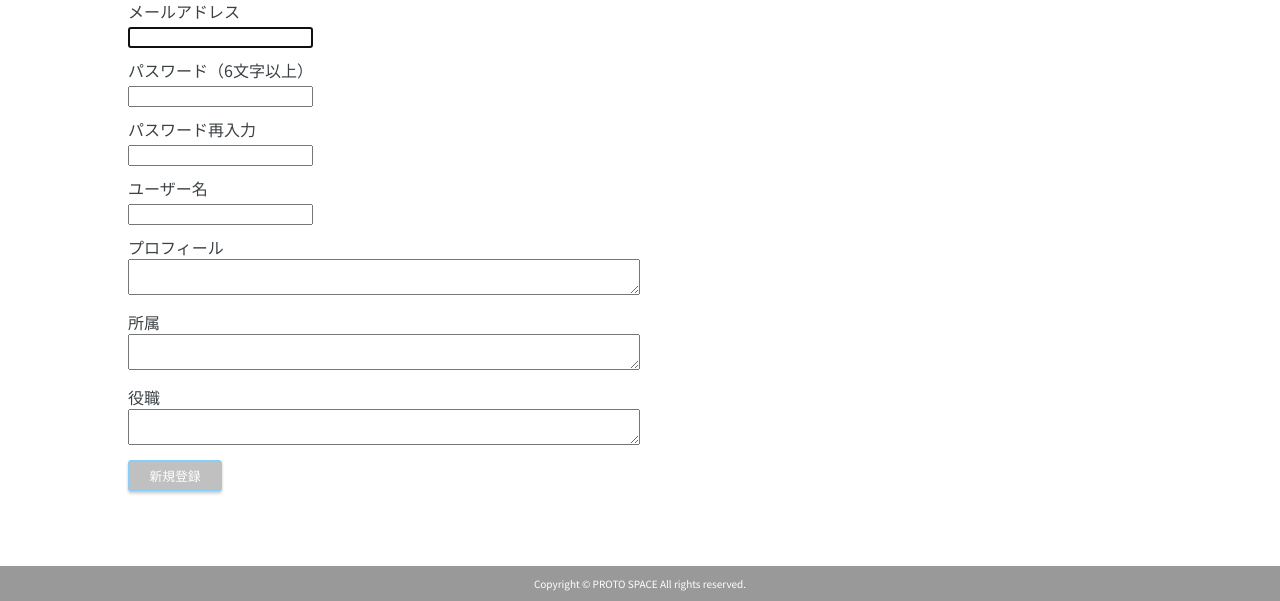
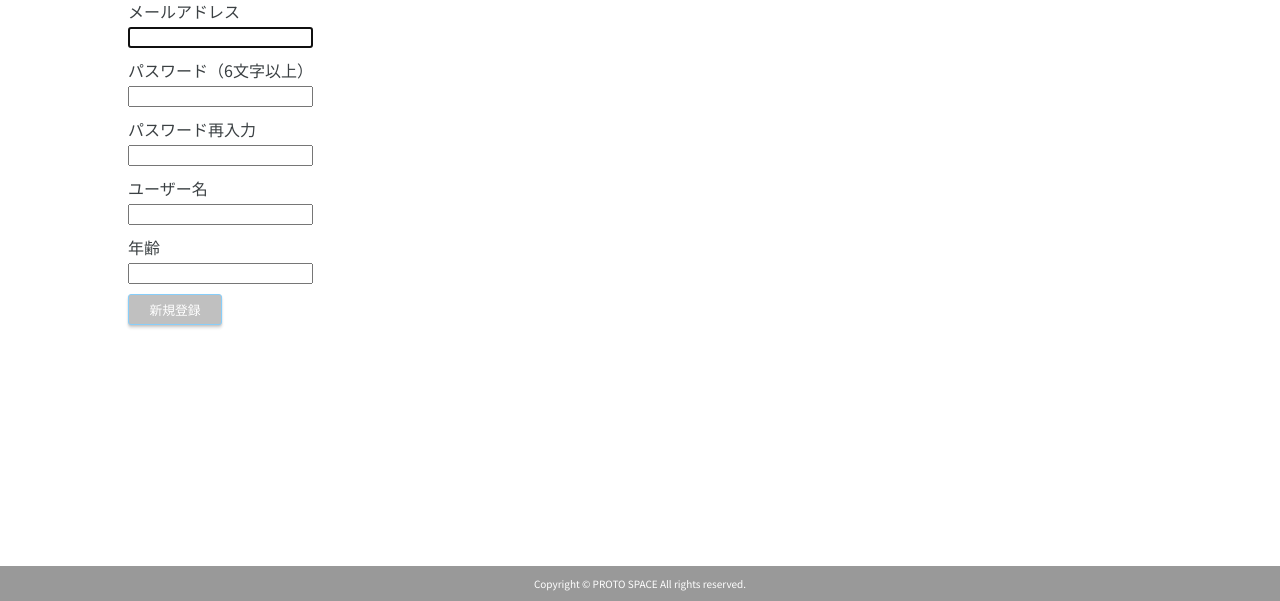
Before and after one commit to yushi777/bag-app2, a Rails app: page /users/sign_up in a window 1280 px wide. Shown: the part 221-822 px from the top of the page. Run offline with Rails 7, Linux system fonts and the light colour scheme; style sheets or scripts are compiled from the project's sources.

Commit message:
ルーティングの修正

```diff
--- /dev/null
+++ b/app/assets/stylesheets/users.scss
@@ -0,0 +1,3 @@
+// Place all the styles related to the users controller here.
+// They will automatically be included in application.css.
+// You can use Sass (SCSS) here: http://sass-lang.com/
--- a/app/controllers/application_controller.rb
+++ b/app/controllers/application_controller.rb
@@ -3,9 +3,7 @@ class ApplicationController < ActionController::Base
 
   private
   def configure_permitted_parameters
-    devise_parameter_sanitizer.permit(:sign_up, keys: [:name])
-    devise_parameter_sanitizer.permit(:sign_up, keys: [:profile])
-    devise_parameter_sanitizer.permit(:sign_up, keys: [:occupation])
-    devise_parameter_sanitizer.permit(:sign_up, keys: [:position])
+    devise_parameter_sanitizer.permit(:sign_up, keys: [:nick_name])
+    devise_parameter_sanitizer.permit(:sign_up, keys: [:age])
   end
 end
--- /dev/null
+++ b/app/helpers/users_helper.rb
@@ -0,0 +1,2 @@
+module UsersHelper
+end
--- a/app/models/user.rb
+++ b/app/models/user.rb
@@ -8,10 +8,6 @@ class User < ApplicationRecord
   validates_format_of :password, with: PASSWORD_REGEX, message: 'Include both letters and numbers'
   validates_format_of :password, with: PASSWORD_REGEX, message: 'is invalid'
   validates :nick_name, presence: true
-  validates :first_name, presence: true, format: { with: /\A[ぁ-んァ-ヶ一-龥々ー]/ }
-  validates :last_name, presence: true, format: { with: /\A[ぁ-んァ-ヶ一-龥々ー]/ }
-  validates :read_first_name, presence: true, format: { with: /\A[ァ-ヶ一ー]+\z/ }
-  validates :read_last_name, presence: true, format: { with: /\A[ァ-ヶ一ー]+\z/ }
   validates :age, presence: true
 
 end
--- a/app/views/devise/registrations/new.html.erb
+++ b/app/views/devise/registrations/new.html.erb
@@ -23,23 +23,13 @@
         </div>
 
         <div class="field">
-          <%= f.label :hoge, "ユーザー名" %><br />
-          <%= f.text_field :hoge, id:"user_name" %>
+          <%= f.label :nick_name, "ユーザー名" %><br />
+          <%= f.text_field :nick_name, id:"user_name" %>
         </div>
 
         <div class="field">
-          <%= f.label :hoge, "プロフィール" %><br />
-          <%= f.text_area :hoge, class: :form__text, id:"user_profile" %>
-        </div>
-
-        <div class="field">
-          <%= f.label :hoge, "所属" %><br />
-          <%= f.text_area :hoge, class: :form__text, id:"user_occupation" %>
-        </div>
-
-        <div class="field">
-          <%= f.label :hoge, "役職" %><br />
-          <%= f.text_area :hoge, class: :form__text, id:"user_position" %>
+          <%= f.label :age, "年齢" %><br />
+          <%= f.text_field :age, id:"user_position" %>
         </div>
 
         <div class="actions">
--- a/app/views/items/index.html.erb
+++ b/app/views/items/index.html.erb
@@ -4,7 +4,7 @@
      <% if user_signed_in? %>
       <div class="greeting">
         <%= "こんにちは、" %>
-         <%= link_to "#{current_user.name}さん ", user_path(id: current_user.id), class: :greeting__link%>
+         <%= link_to "#{current_user.nick_name}さん ", user_path(id: current_user.id), class: :greeting__link%>
        </div>
        <% end %>
     <%# // ログインしているときは上記を表示する %>
--- a/config/routes.rb
+++ b/config/routes.rb
@@ -1,5 +1,5 @@
 Rails.application.routes.draw do
   devise_for :users
-  get 'items/index'
   root to: "items#index"
+  resources :users, only: :show
 end
--- a/db/migrate/20230417100004_devise_create_users.rb
+++ b/db/migrate/20230417100004_devise_create_users.rb
@@ -7,10 +7,6 @@ class DeviseCreateUsers < ActiveRecord::Migration[6.0]
       t.string  :email,              null: false, default: ""
       t.string  :encrypted_password, null: false, default: ""
       t.string  :nick_name,          null: false, default: ""
-      t.string  :first_name,         null: false, default: ""
-      t.string  :last_name,          null: false, default: ""
-      t.string  :read_first_name,    null: false, default: ""
-      t.string  :read_last_name,     null: false, default: ""
       t.integer :age,               null: false
 
       ## Recoverable
```
Also changed, not shown: app/controllers/users_controller.rb (added, +7 -0 lines), test/controllers/users_controller_test.rb (added, +7 -0 lines), README.md, db/schema.rb.
